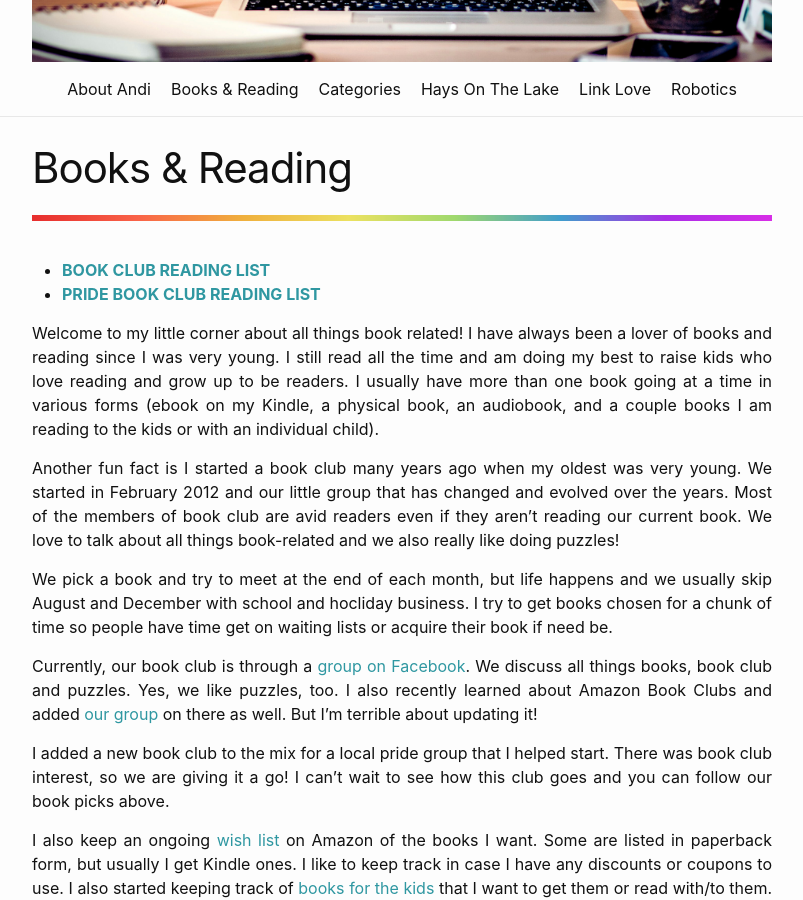
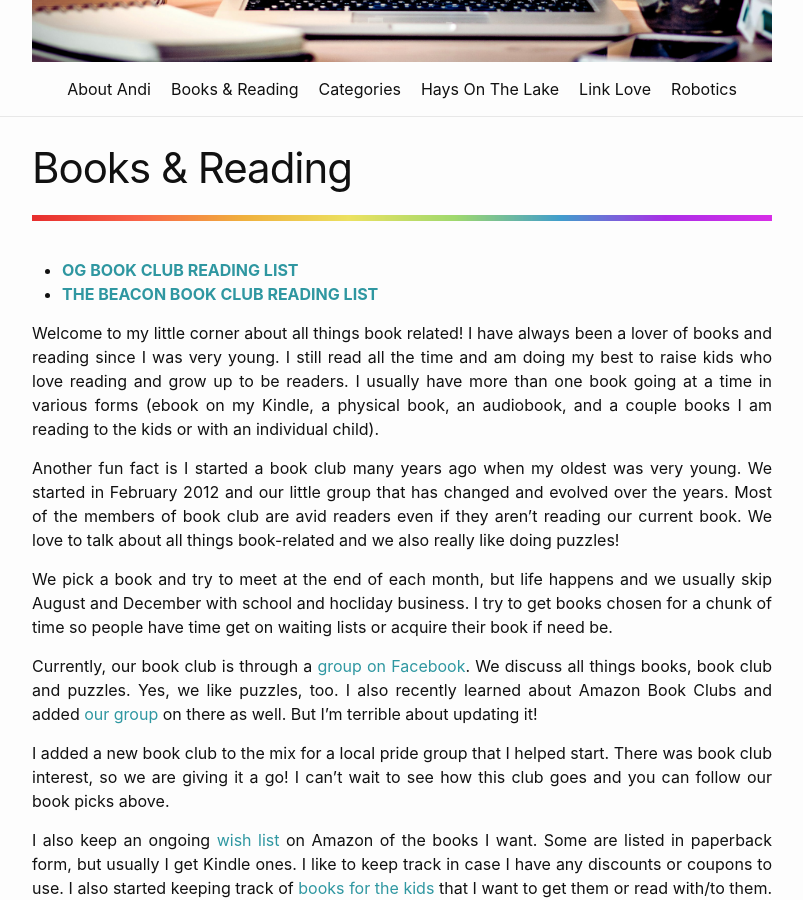
Before and after one commit to minihays/minihays.github.io, a Jekyll site: the page built from bookclub/bookclub.markdown, in a window 1280 px wide and 900 px high, scrolled down 474 px. Shown: the whole window, without its empty margins (238-1041 px from the left). Built offline with Jekyll 4.4.1, drawn with Linux system fonts in a browser that asks for light colours.

Commit message:
edited names of the book clubs

```diff
--- a/bookclub/bookclub.markdown
+++ b/bookclub/bookclub.markdown
@@ -3,8 +3,8 @@ layout: page
 title: Books & Reading
 permalink: /bookclub/
 ---
-- **[BOOK CLUB READING LIST](/bookclub/booksread/)**
-- **[PRIDE BOOK CLUB READING LIST](/pridebookclub/booksread/)**
+- **[OG BOOK CLUB READING LIST](/bookclub/booksread/)**
+- **[THE BEACON BOOK CLUB READING LIST](/beaconbookclub/booksread/)**
 
 Welcome to my little corner about all things book related! I have always been a lover of books and reading since I was very young. I still read all the time and am doing my best to raise kids who love reading and grow up to be readers. I usually have more than one book going at a time in various forms (ebook on my Kindle, a physical book, an audiobook, and a couple books I am reading to the kids or with an individual child).
 
```
